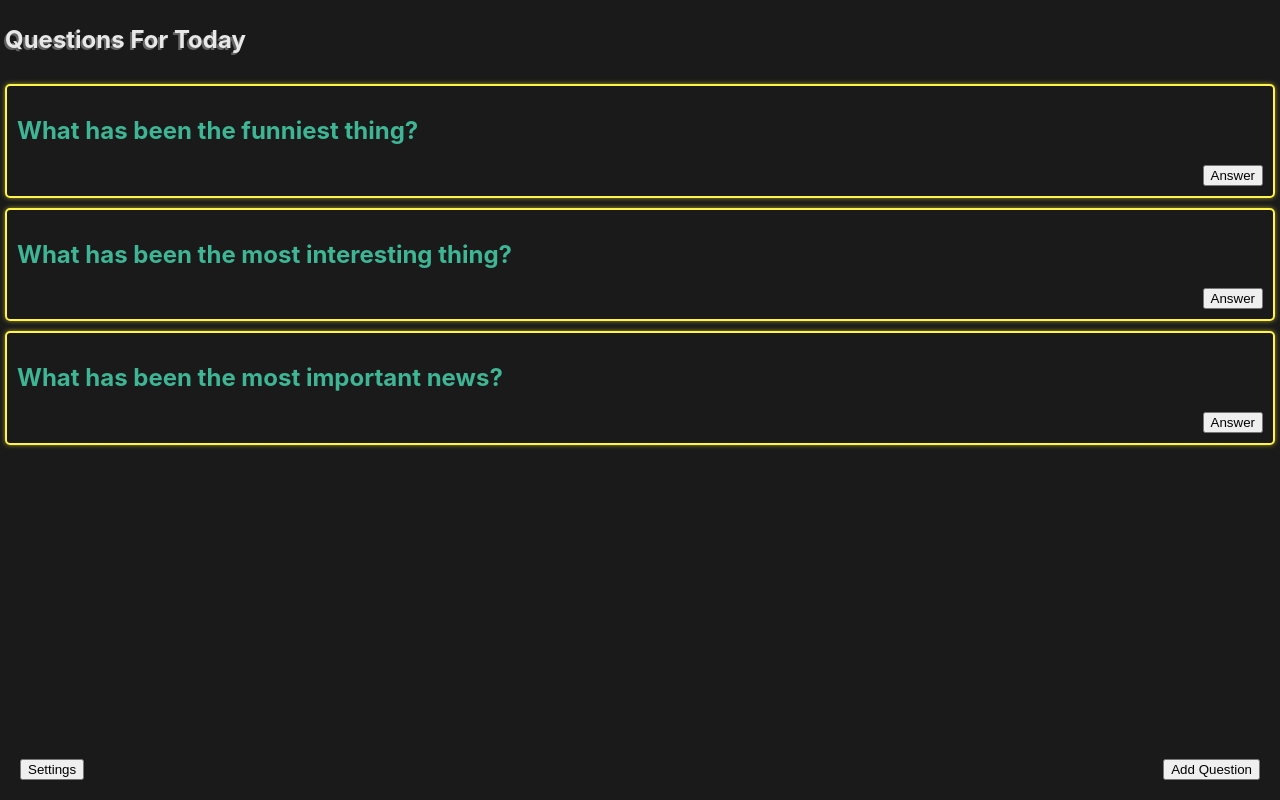
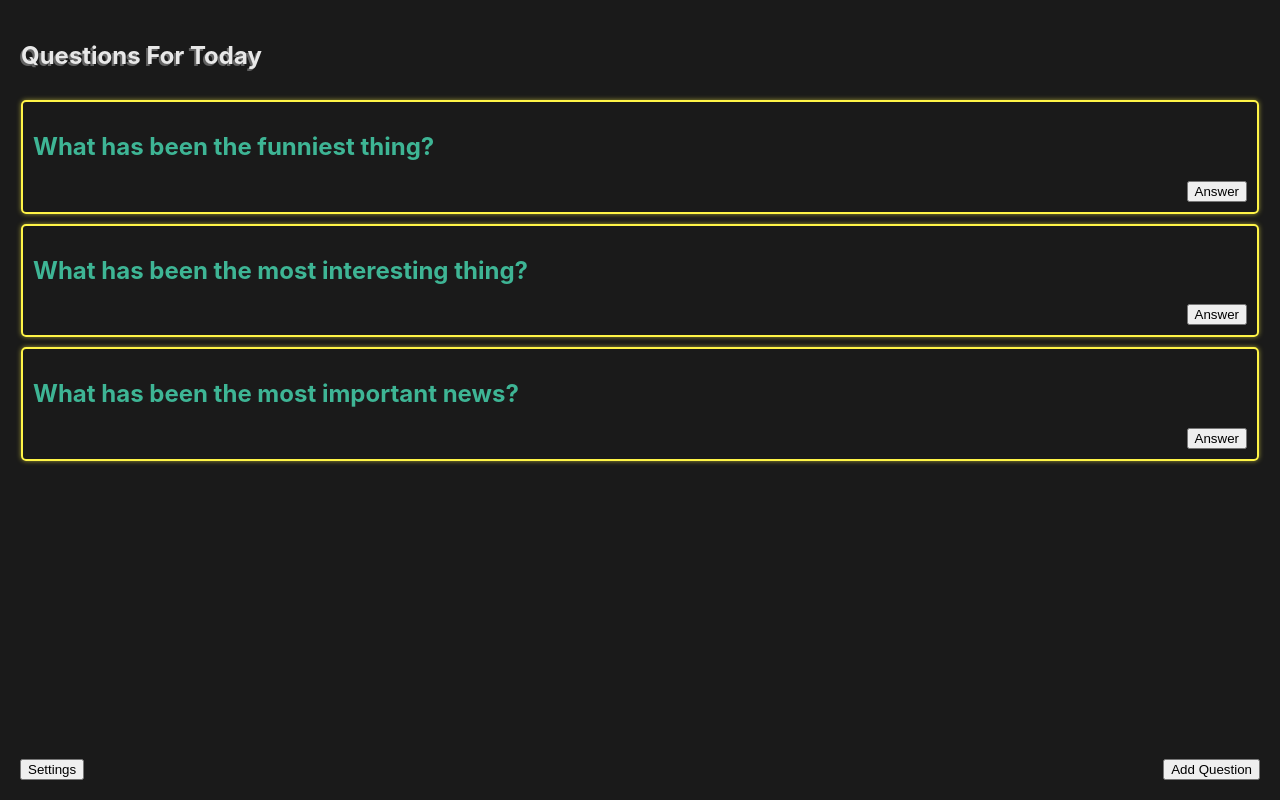
Before and after one commit to timefreer/wilt, a React (Create React App) app: page / in a window 1280 px wide. Built offline with nearby package versions, Linux system fonts and the light colour scheme.

Commit message:
Added padding to entire app

```diff
--- a/src/components/App.scss
+++ b/src/components/App.scss
@@ -1,6 +1,6 @@
 .wilt {
-    height: 100vh;
-    width: 100vw;
+    height: calc(100vh - 2rem);
+    width: calc(100vw - 2rem);
     background: #1A1A1A;
     position: absolute;
     top: 0;
@@ -9,6 +9,7 @@
     bottom: 0;
     color: #f8f8f8;
     overflow: scroll;
+    padding: 1rem;
 
     &__settings {
         position: fixed;
```
